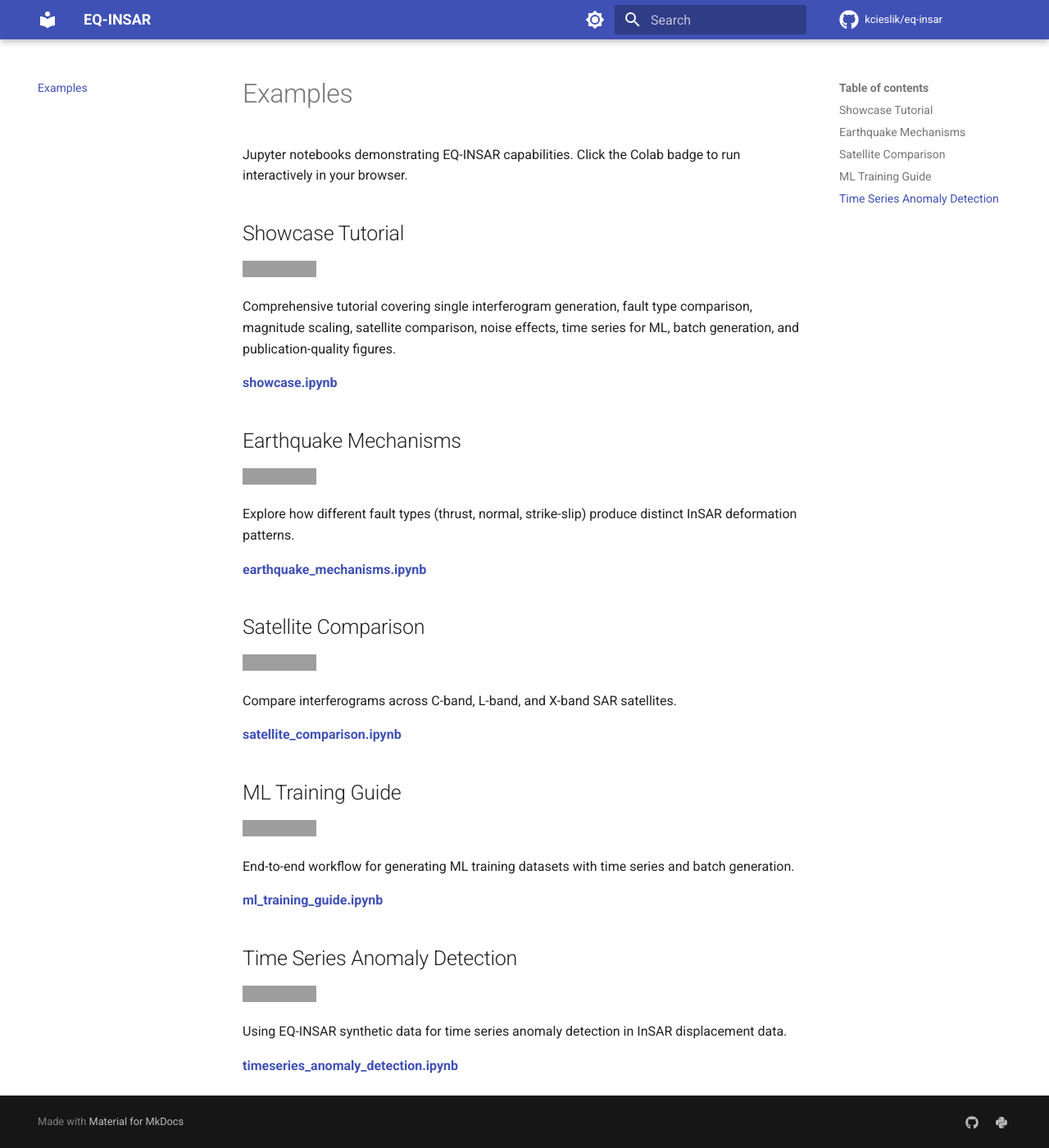
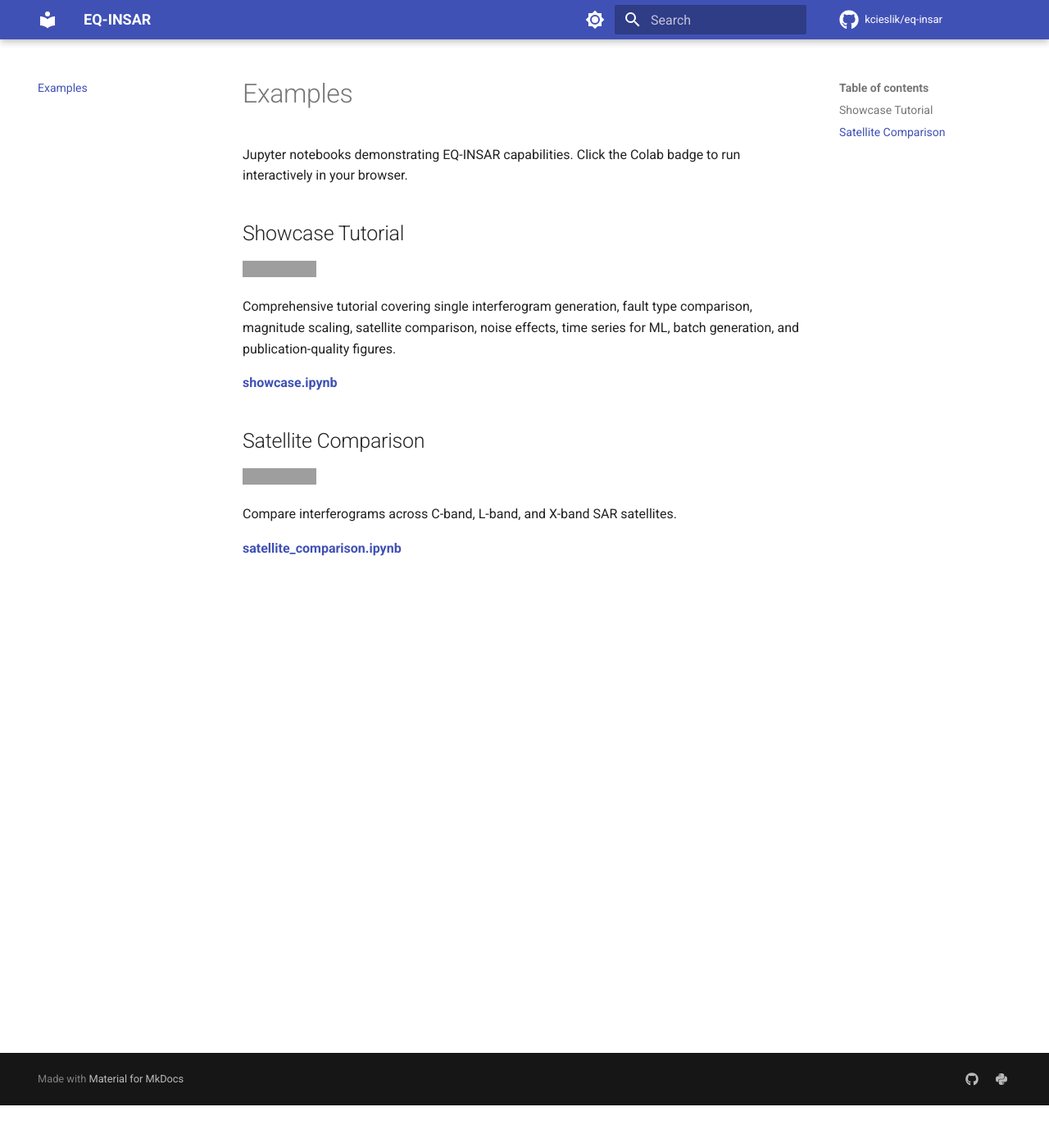
Before and after one commit to kcieslik/eq-insar, an MkDocs documentation site: the page built from docs/examples.md, in a window 1280 px wide and 1400 px high, scrolled down 52 px. Shown: the whole window at 82% size. Built offline with MkDocs 1.6.1 and Material for MkDocs 9.7.7, drawn with Linux system fonts in a browser that asks for light colours; comment, search, counter and statistics services are not loaded; grey boxes are pictures that could not be loaded.

Commit message:
keep only ready

```diff
--- a/docs/examples.md
+++ b/docs/examples.md
@@ -10,13 +10,6 @@ Comprehensive tutorial covering single interferogram generation, fault type comp
 
 **[showcase.ipynb](https://github.com/kcieslik/eq-insar/blob/main/examples/showcase.ipynb)**
 
-## Earthquake Mechanisms
-
-[![Open In Colab](https://colab.research.google.com/assets/colab-badge.svg)](https://colab.research.google.com/github/kcieslik/eq-insar/blob/main/examples/earthquake_mechanisms.ipynb)
-
-Explore how different fault types (thrust, normal, strike-slip) produce distinct InSAR deformation patterns.
-
-**[earthquake_mechanisms.ipynb](https://github.com/kcieslik/eq-insar/blob/main/examples/earthquake_mechanisms.ipynb)**
 
 ## Satellite Comparison
 
@@ -25,19 +18,3 @@ Explore how different fault types (thrust, normal, strike-slip) produce distinct
 Compare interferograms across C-band, L-band, and X-band SAR satellites.
 
 **[satellite_comparison.ipynb](https://github.com/kcieslik/eq-insar/blob/main/examples/satellite_comparison.ipynb)**
-
-## ML Training Guide
-
-[![Open In Colab](https://colab.research.google.com/assets/colab-badge.svg)](https://colab.research.google.com/github/kcieslik/eq-insar/blob/main/examples/ml_training_guide.ipynb)
-
-End-to-end workflow for generating ML training datasets with time series and batch generation.
-
-**[ml_training_guide.ipynb](https://github.com/kcieslik/eq-insar/blob/main/examples/ml_training_guide.ipynb)**
-
-## Time Series Anomaly Detection
-
-[![Open In Colab](https://colab.research.google.com/assets/colab-badge.svg)](https://colab.research.google.com/github/kcieslik/eq-insar/blob/main/examples/timeseries_anomaly_detection.ipynb)
-
-Using EQ-INSAR synthetic data for time series anomaly detection in InSAR displacement data.
-
-**[timeseries_anomaly_detection.ipynb](https://github.com/kcieslik/eq-insar/blob/main/examples/timeseries_anomaly_detection.ipynb)**
```
